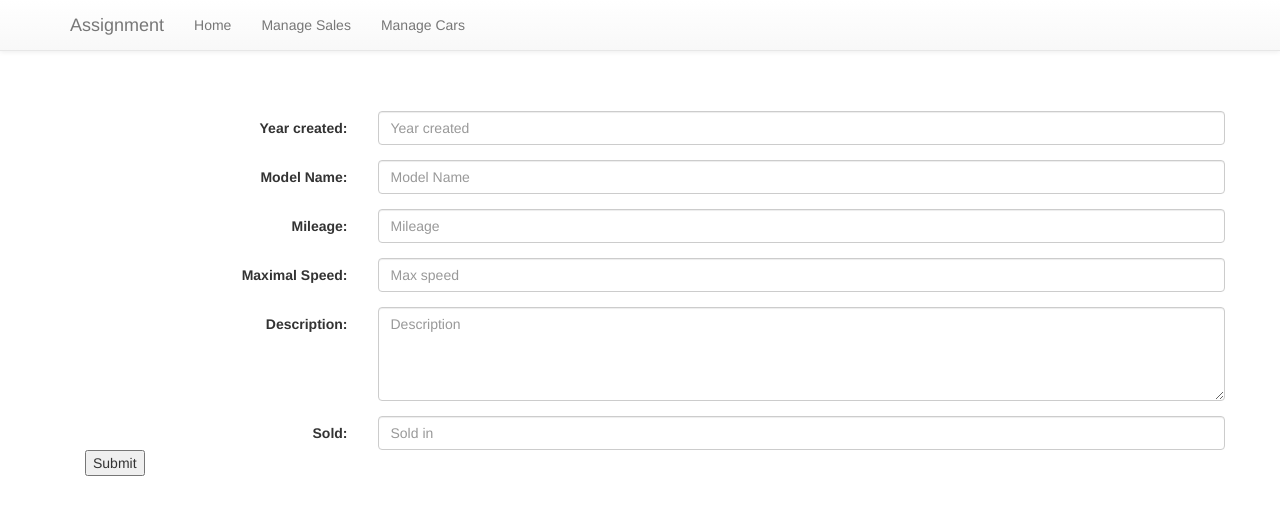
After one commit to felippeSales/CarDealership, a PHP site: page /addCarForm.php in a window 1280 px wide. The commit adds this page. Shown: the top 515 px of the page. Run offline with PHP 8.4, Linux system fonts and the light colour scheme; some libraries are stand-ins or nearby versions.

Commit message:
Creating the backend to add cars, the html form and the script to handle the input

```diff
--- /dev/null
+++ b/addCarForm.php
@@ -0,0 +1,55 @@
+<?php
+include 'header.php';
+?>
+
+<div class="container">
+    <form class="form-horizontal" role="form" id="new-car-form">
+        <div class="form-group">
+            <label for="new-car-year" class="col-sm-3 control-label">Year created:</label>
+            <div class="col-sm-9">
+                <input class="form-control" id="new-car-year" type="number" placeholder="Year created">
+            </div>
+        </div>
+        <div class="form-group">
+            <label for="new-car-name" class="col-sm-3 control-label">Model Name:</label>
+            <div class="col-sm-9">
+                <input class="form-control" id="new-car-name" type="text" placeholder="Model Name">
+            </div>
+        </div>
+        <div class="form-group">
+            <label for="new-car-mileage" class="col-sm-3 control-label">Mileage:</label>
+            <div class="col-sm-9">
+                <input class="form-control" id="new-car-mileage" type="number" placeholder="Mileage">
+            </div>
+        </div>
+        <div class="form-group">
+            <label for="new-car-max-speed" class="col-sm-3 control-label">Maximal Speed:</label>
+            <div class="col-sm-9">
+                <input class="form-control" id="new-car-max-speed" type="number" placeholder="Max speed">
+            </div>
+        </div>
+        <div class="form-group">
+            <label for="new-car-desc" class="col-sm-3 control-label">Description:</label>
+            <div class="col-sm-9">
+                <textarea class="form-control" id="edit-prop-desc" placeholder="Description" rows="4"></textarea>
+            </div>
+        </div>
+        <div class="form-group">
+            <label for="new-car-sold" class="col-sm-3 control-label">Sold:</label>
+            <div class="col-sm-9">
+                <input class="form-control" id="new-car-sold" type="number" placeholder="Sold in">
+
+            </div>
+            <div class="col-sm-9">
+                <input type="submit" value="Submit">
+            </div>
+
+        </div>
+
+    </form>
+    <div id='new-car-message-target'></div>
+</div>
+
+
+<?php
+include 'footer.php';
--- a/manageCars.php
+++ b/manageCars.php
@@ -9,7 +9,7 @@ include 'header.php';
 
         <div class="row well table-responsive">
             <div class="text-center">
-                <a href="addCar.php">
+                <a href="addCarForm.php">
                 <button type="button" class="btn btn-primary" data-toggle="modal" id="add-car-button">
                     Add new car
                 </button></a>
```
Also changed, not shown: addCar.php (deleted, +0 -9 lines), addCarHandler.php (added, +7 -0 lines).
